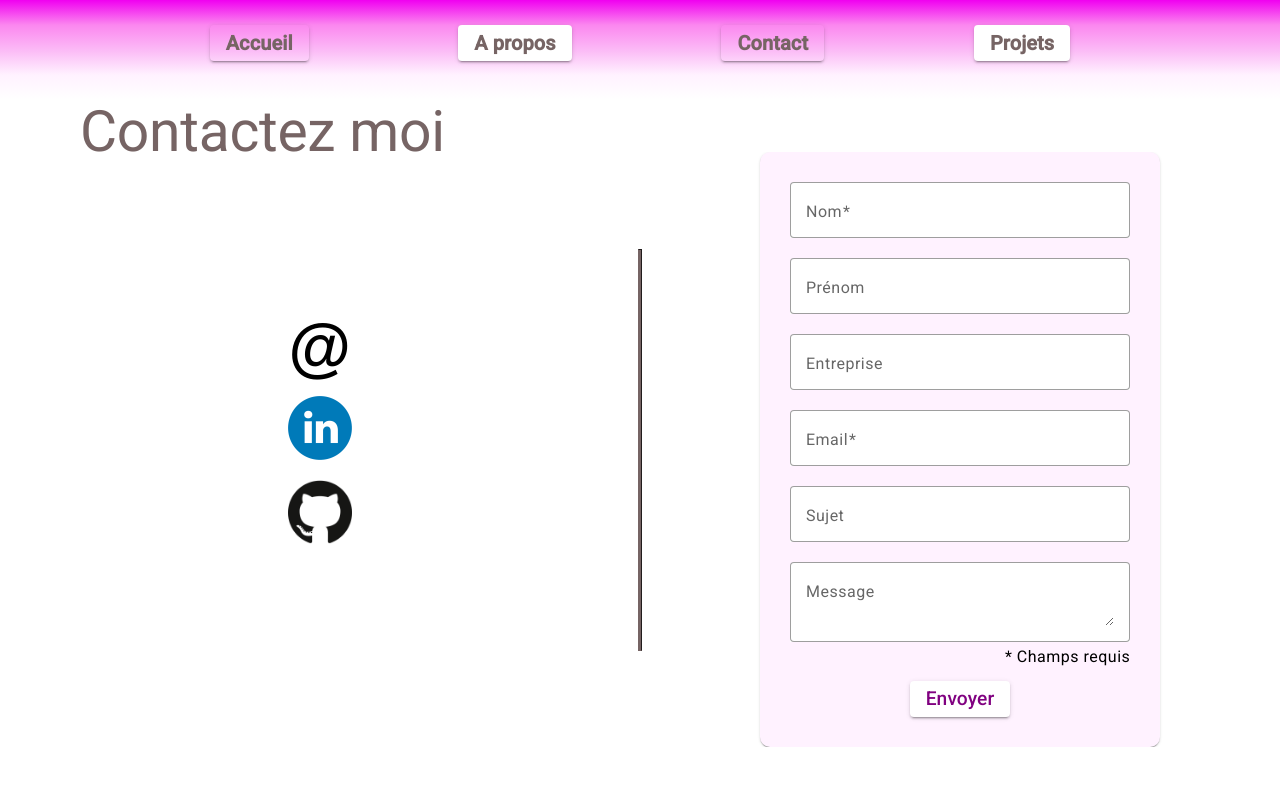
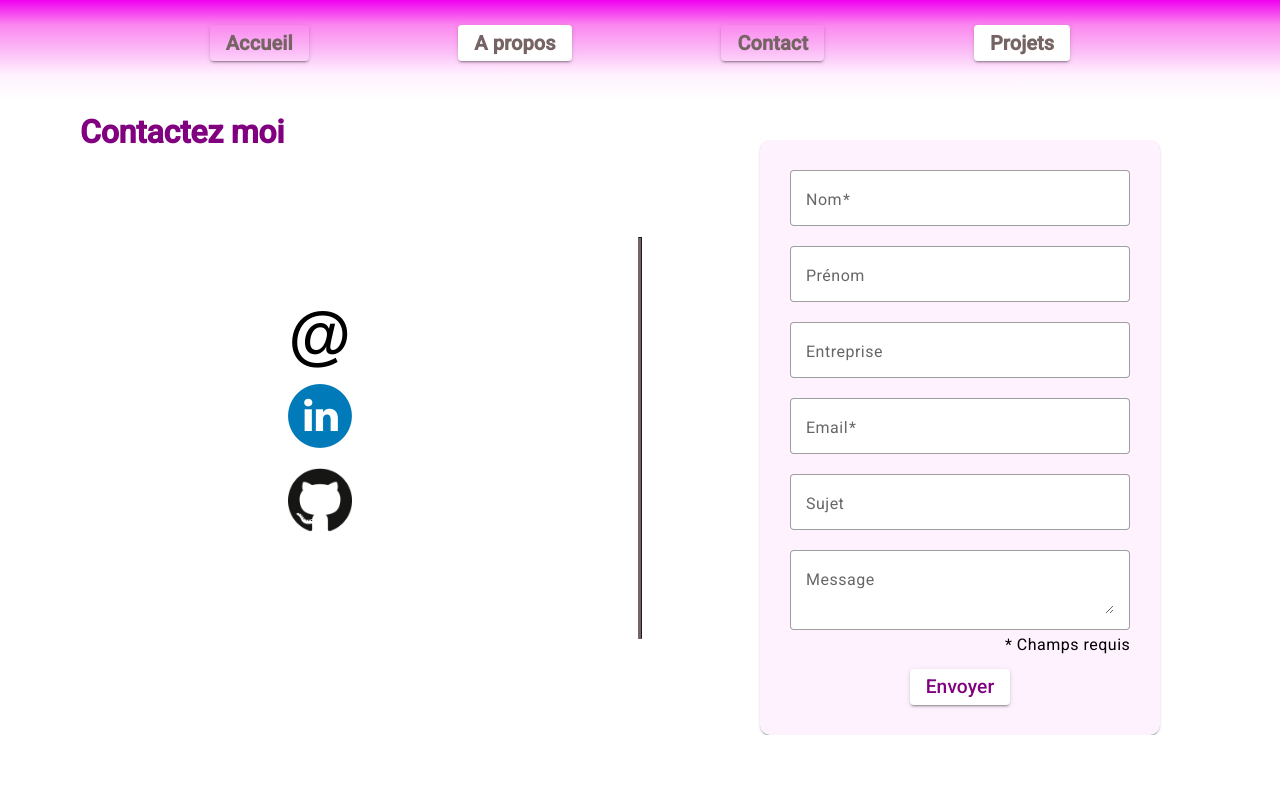
Before and after one commit to Patrice-H/portfolio-v2, an Angular app: page /contact in a window 1280 px wide. Shown: the top 786 px of the page. Built offline with nearby package versions, Linux system fonts and the light colour scheme.

Commit message:
Updates style

```diff
--- a/src/app/page/contact-page/contact-page.component.scss
+++ b/src/app/page/contact-page/contact-page.component.scss
@@ -7,7 +7,9 @@
 }
 h1 {
   margin-left: 80px;
-  color: #766464;
+  color: purple;
+  font-size: 32px;
+  font-weight: bold;
 }
 hr {
   width: 50vh;
```
